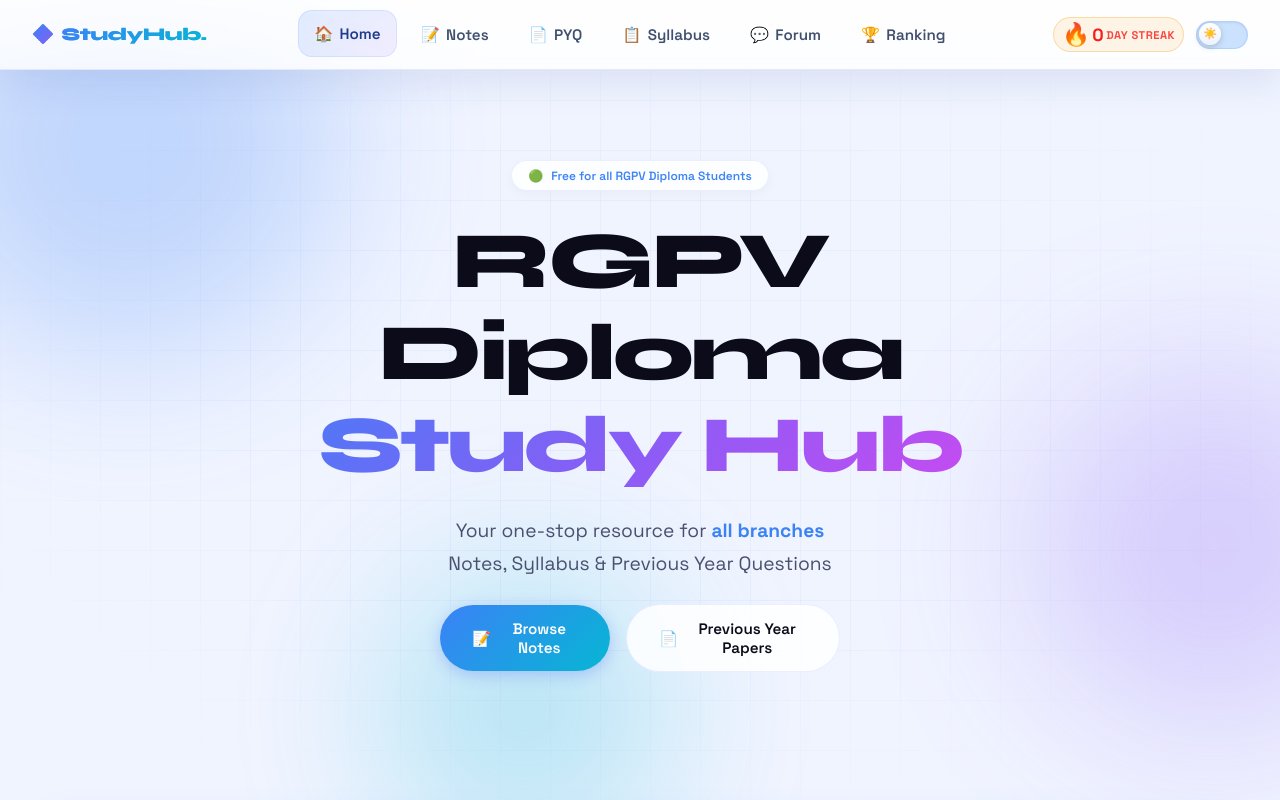
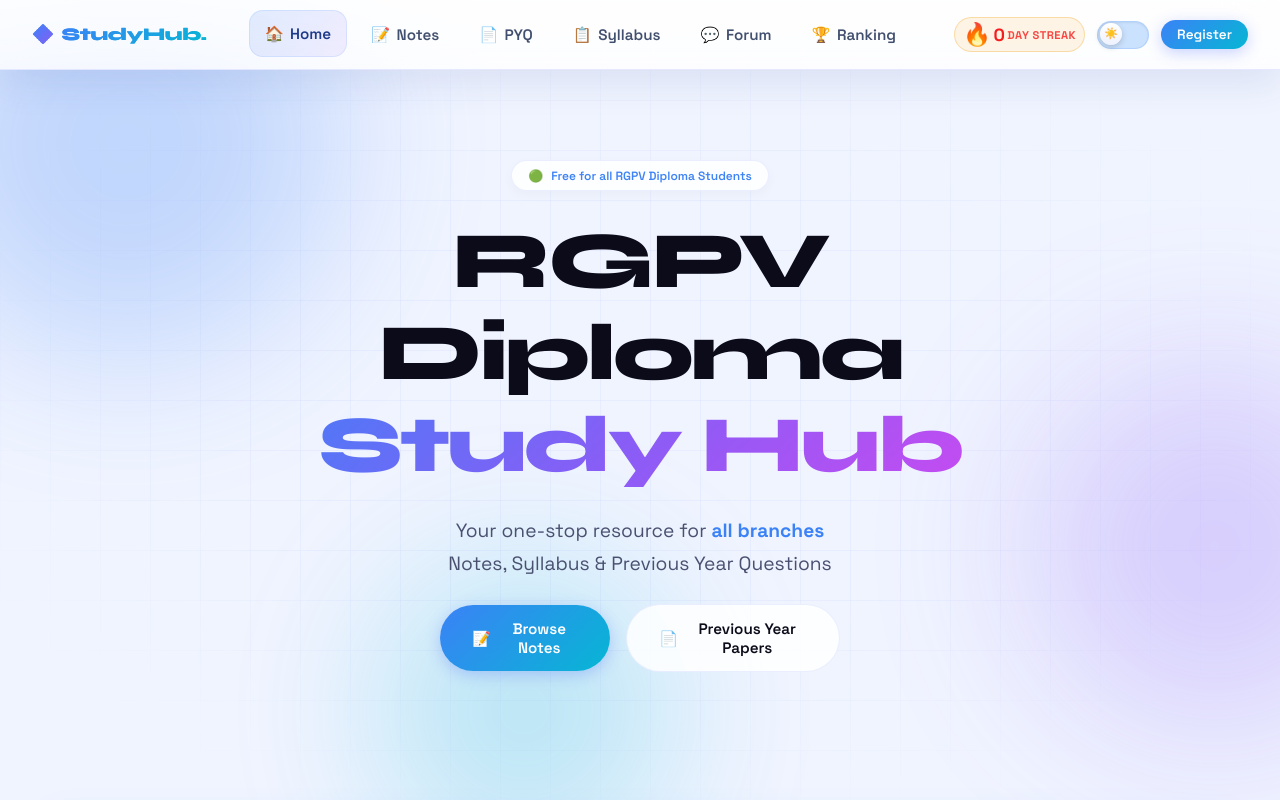
Before and after one commit to shahiltiwari011-ux/Rgpv-hub, a React (Vite) app: page / in a window 1280 px wide. Shown: the top 800 px of the page. Built offline with nearby package versions, Linux system fonts and the light colour scheme; no server answers; the database is empty.

Commit message:
updated website

```diff
--- a/src/components/Navbar.jsx
+++ b/src/components/Navbar.jsx
@@ -131,7 +131,9 @@
           ? (
             <button className='btn-secondary nav-auth-btn desktop-only' onClick={logout}>Sign Out</button>
             )
-          : null}
+          : (
+            <Link to='/dashboard?mode=signup' className='btn-primary nav-auth-btn desktop-only'>Register</Link>
+            )}
 
         <button type='button' className={`hamburger ${mobileOpen ? 'active' : ''}`} onClick={() => setMobileOpen(!mobileOpen)} aria-label='Toggle menu' aria-expanded={mobileOpen}>
           <span /><span /><span />
```
Also changed, not shown: vercel.json.
